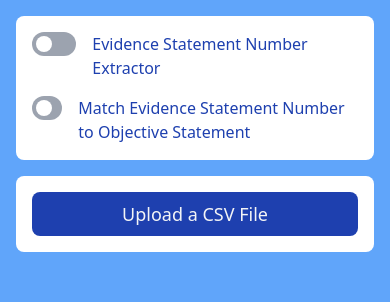
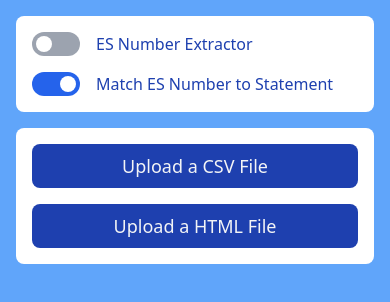
Before and after one commit to juliangroen/objective-match, a plain HTML site: page index.html in a window 390 px wide. Both pictures are taken after a click on the element 54 px from the left and 44 px from the top of the page. Drawn offline with nearby package versions, Linux system fonts and the light colour scheme.

Commit message:
added events to toggle upload fields

```diff
--- a/index.html
+++ b/index.html
@@ -8,40 +8,93 @@
     </head>
     <body class="bg-blue-400 p-4">
         <header class="container max-w-xl mx-auto">
+            <!-- script toggles -->
             <section class="flex flex-col bg-white rounded-lg p-4 pb-0 mb-4">
                 <div class="flex flex-row mb-4" id="extractor-container">
-                    <div class="relative bg-blue-600 rounded-full cursor-pointer h-6 w-12 mr-4" id="extractor-toggle">
+                    <div
+                        class="relative bg-blue-600 rounded-full cursor-pointer h-6 w-12 mr-4"
+                        id="extractor-toggle"
+                        data-toggle="1"
+                    >
                         <div
                             class="absolute right-0 bg-white rounded-full pointer-events-none h-4 w-4 m-1"
                             id="extractor-circle"
                         ></div>
                     </div>
-                    <div class="text-blue-800">Evidence Statement Number Extractor</div>
+                    <div class="text-blue-800">ES Number Extractor</div>
                 </div>
                 <div class="flex flex-row mb-4" id="match-container">
-                    <div class="relative bg-gray-400 rounded-full cursor-pointer h-6 w-12 mr-4" id="match-toggle">
+                    <div
+                        class="relative bg-gray-400 rounded-full cursor-pointer h-6 w-12 mr-4"
+                        id="match-toggle"
+                        data-toggle="0"
+                    >
                         <div
                             class="absolute bg-white rounded-full pointer-events-none h-4 w-4 m-1"
                             id="match-circle"
                         ></div>
                     </div>
-                    <div class="text-blue-800">Match Evidence Statement Number to Objective Statement</div>
+                    <div class="text-blue-800">Match ES Number to Statement</div>
                 </div>
             </section>
-            <form class="bg-white rounded-lg flex flex-col p-4 pb-0 mb-4">
+            <!-- / script toggles -->
+
+            <!-- file upload forms -->
+
+            <!-- extractor form -->
+            <form class="bg-white rounded-lg flex flex-col p-4 pb-0 mb-4" id="extractor-form">
                 <label
                     class="bg-blue-800 text-gray-100 rounded-lg text-lg text-center cursor-pointer p-2 mb-4"
                     for="csv-file"
                     id="csv-upload-label"
                     >Upload a CSV File</label
                 >
-                <input class="hidden" type="file" id="csv-file" />
+                <input class="hidden" type="file" id="csv-file" accept="text/csv" />
                 <div class="hidden text-green-600 text-center mb-4" id="file-name"></div>
                 <div class="hidden text-red-600 text-center mb-4" id="file-error"></div>
                 <button class="hidden bg-blue-800 text-gray-100 rounded-lg p-4 mb-4" id="reload-button">
                     Reload Page
                 </button>
             </form>
+            <!-- / extractor form -->
+
+            <!-- matcher form -->
+            <form class="hidden bg-white rounded-lg flex flex-col p-4 pb-0 mb-4" id="match-form">
+                <!-- csv -->
+                <div class="flex flex-col" id="match-csv">
+                    <label
+                        class="bg-blue-800 text-gray-100 rounded-lg text-lg text-center cursor-pointer p-2 mb-4"
+                        for="match-csv-file"
+                        id="match-csv-upload-label"
+                        >Upload a CSV File</label
+                    >
+                    <input class="hidden" type="file" id="match-csv-file" accept="text/csv" />
+                    <div class="hidden text-green-600 text-center mb-4" id="match-csv-file-name"></div>
+                    <div class="hidden text-red-600 text-center mb-4" id="match-csv-file-error"></div>
+                </div>
+                <!-- / csv -->
+
+                <!-- html -->
+                <div class="flex flex-col" id="match-html">
+                    <label
+                        class="bg-blue-800 text-gray-100 rounded-lg text-lg text-center cursor-pointer p-2 mb-4"
+                        for="match-html-file"
+                        id="match-html-upload-label"
+                        >Upload a HTML File</label
+                    >
+                    <input class="hidden" type="file" id="match-html-file" accept="text/html" />
+                    <div class="hidden text-green-600 text-center mb-4" id="match-html-file-name"></div>
+                    <div class="hidden text-red-600 text-center mb-4" id="match-html-file-error"></div>
+                </div>
+                <!-- / html -->
+
+                <button class="hidden bg-blue-800 text-gray-100 rounded-lg p-4 mb-4" id="match-reload-button">
+                    Reload Page
+                </button>
+            </form>
+            <!-- / matcher form -->
+
+            <!-- / file upload forms -->
         </header>
         <section class="hidden container max-w-xl bg-white rounded-lg mx-auto p-4" id="data-section">
             <header>
--- a/index.js
+++ b/index.js
@@ -6,7 +6,10 @@ const fileName = document.querySelector('#file-name');
 const fileError = document.querySelector('#file-error');
 const reloadButton = document.querySelector('#reload-button');
 const copyTextButton = document.querySelector('#copy-text-button');
+const extractorForm = document.querySelector('#extractor-form');
 const extractorToggle = document.querySelector('#extractor-toggle');
+const matchForm = document.querySelector('#match-form');
+const matchToggle = document.querySelector('#match-toggle');
 
 function readFile(file) {
     return new Promise((resolve, reject) => {
@@ -75,6 +78,15 @@ csvFileInput.addEventListener('change', (e) => {
     }
 });
 
+function handleToggle(event) {
+    const toggle = event.target;
+    const circle = event.target.children[0];
+    toggle.classList.toggle('bg-blue-600');
+    toggle.classList.toggle('bg-gray-400');
+    toggle.dataset.toggle === '0' ? (toggle.dataset.toggle = '1') : (toggle.dataset.toggle = '0');
+    circle.classList.toggle('right-0');
+}
+
 reloadButton.addEventListener('click', (e) => {
     e.preventDefault();
     window.location.reload(true);
@@ -92,9 +104,16 @@ copyTextButton.addEventListener('click', (e) => {
 
 extractorToggle.addEventListener('click', (e) => {
     e.preventDefault();
-    console.log(e.target.children[0]);
-    e.target.classList.toggle('bg-blue-600');
-    e.target.classList.toggle('bg-gray-400');
-    const circle = e.target.children[0];
-    circle.classList.toggle('right-0');
+    handleToggle(e);
+    extractorToggle.dataset.toggle === '0' && matchToggle.dataset.toggle === '0' && matchToggle.click();
+    extractorToggle.dataset.toggle === '1' && matchToggle.dataset.toggle === '1' && matchToggle.click();
+    extractorForm.classList.toggle('hidden');
 });
+
+matchToggle.addEventListener('click', (e) => {
+    e.preventDefault();
+    handleToggle(e);
+    extractorToggle.dataset.toggle === '0' && matchToggle.dataset.toggle === '0' && extractorToggle.click();
+    extractorToggle.dataset.toggle === '1' && matchToggle.dataset.toggle === '1' && extractorToggle.click();
+    matchForm.classList.toggle('hidden');
+});
```
